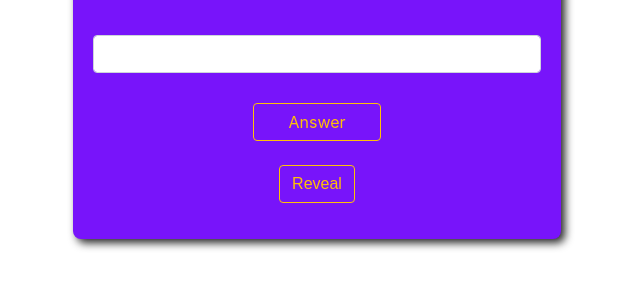
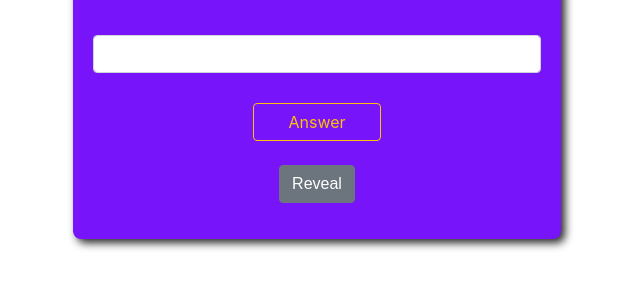
Before and after one commit to Nesmith-Charlesii/Caktus_Assessment, a Django app: template tdd_exercise/templates/base.html in a window 1280 px wide. Shown: the part 357-646 px from the top of the page, without its empty margins (323-963 px from the left). Run offline with Django 3.2, Linux system fonts and the light colour scheme; the template is opened without the code that fills it, so the values that code supplies are empty.

Commit message:
created 'escape_hatch' view method

```diff
--- a/tdd_exercise/static/css/clue.css
+++ b/tdd_exercise/static/css/clue.css
@@ -67,7 +67,7 @@ form input {
 
 .message-alert {
     position: relative;
-    top: 240px;
+    top: 250px;
     text-align: center;
     font-weight: bold;
     font-family: arial, sans-serif;
@@ -81,3 +81,8 @@ form input {
     font-family: arial, sans-serif;
     font-size: 1.2rem;
 }
+
+#escape-hatch {
+    text-decoration: none;
+    color: white;
+}
--- a/tdd_exercise/templates/base.html
+++ b/tdd_exercise/templates/base.html
@@ -35,7 +35,7 @@
               </div>
               <br/>
               <div class="escape-hatch">
-                <button class="btn btn-outline-warning" id="reveal-button">Reveal</button>
+                <button class="btn btn-secondary" id="reveal-button"><a href="{% url 'xword_data:escape-hatch' %}" id="escape-hatch">Reveal</a></button>
               </div>
             </div>
           </form>
--- a/xword_data/urls.py
+++ b/xword_data/urls.py
@@ -1,3 +1,4 @@
+from . import views
 from .views import DrillView, AnswerView
 from django.urls import path
 
@@ -5,5 +6,6 @@ app_name = 'xword_data'
 urlpatterns = [
     path('', DrillView.as_view(), name="index"),
     path('clue_reveal/<int:entry_id>/<int:clue_id>/<int:puzzle_id>', DrillView.as_view(), name="reveal_answer"),
-    path('answer_reveal/', AnswerView.as_view(), name="answer_reveal")
+    path('correct_answer_reveal/', AnswerView.as_view(), name="answer_reveal"),
+    path('escape-hatch/', views.escape_hatch, name="escape-hatch")
 ]
--- a/xword_data/views.py
+++ b/xword_data/views.py
@@ -41,6 +41,10 @@ class DrillView(View):
             return render(request, 'base.html', context)
 
 
+def escape_hatch(request):
+    return HttpResponse("GET")
+
+
 class AnswerView(View):
     def get(self, request):
         return render(request, 'answer.html')
```
